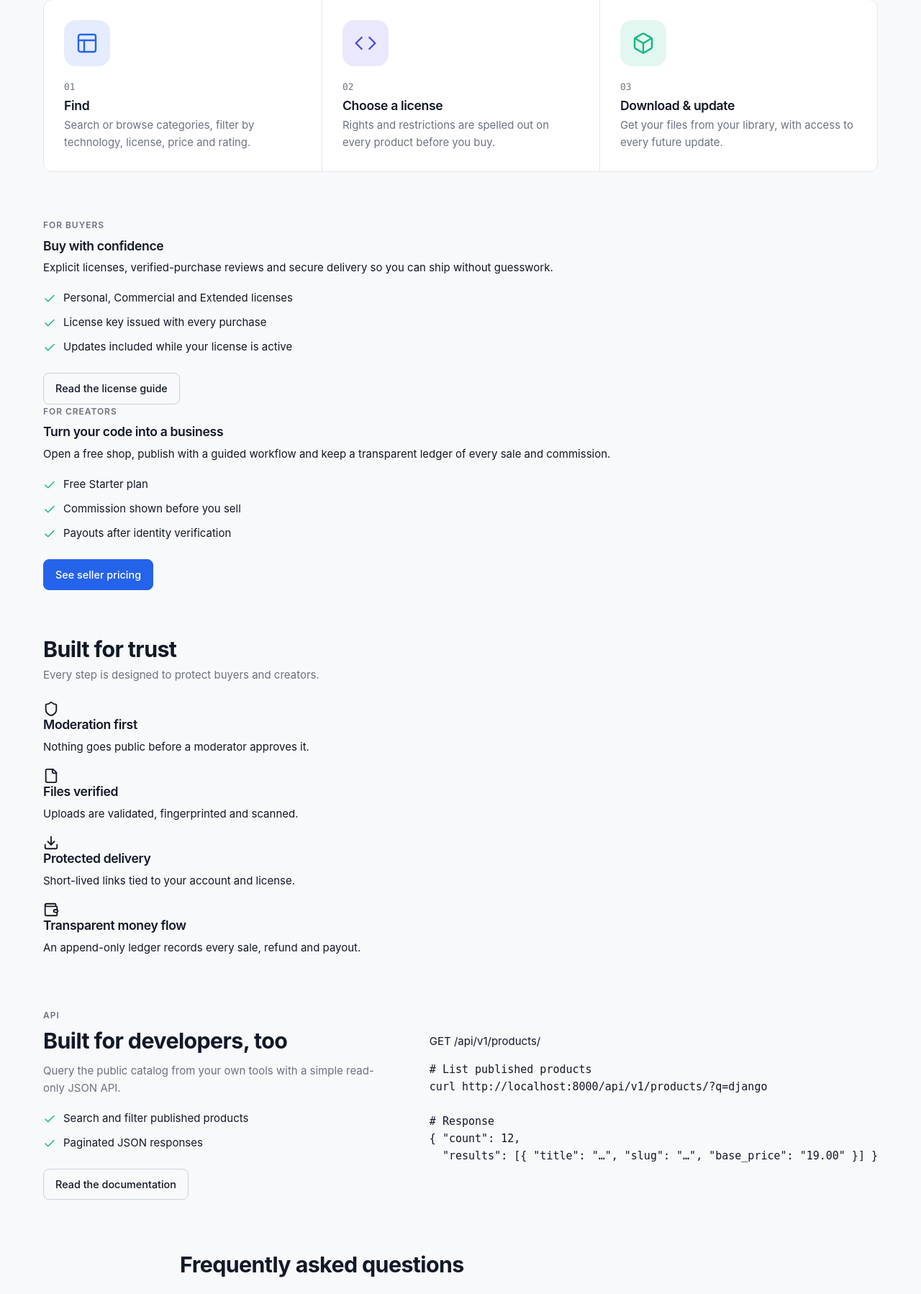
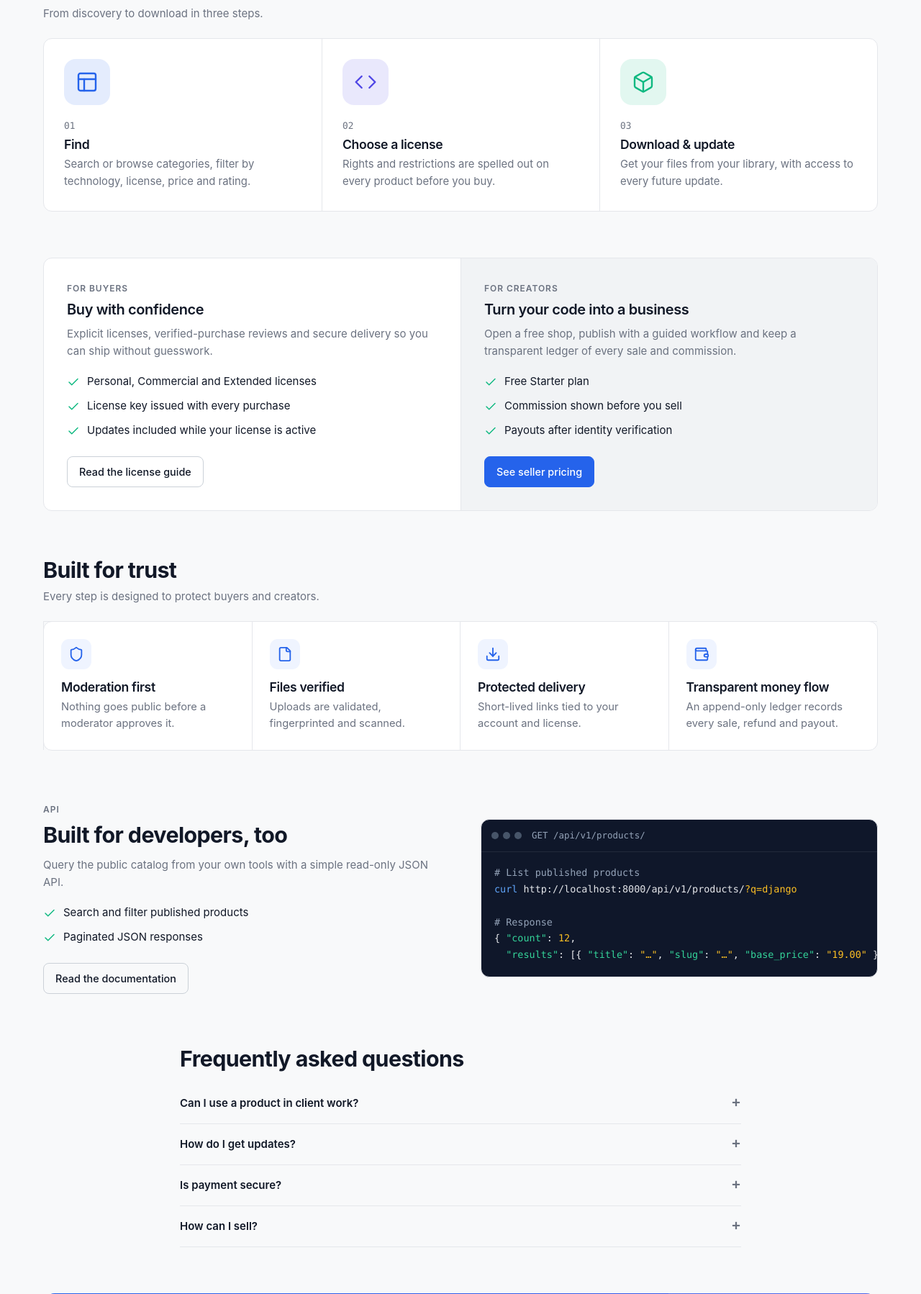
Before and after one commit to MindusX/INDPNS-MARKET, a Django app: page / in a window 1280 px wide. Shown: the part 1798-3596 px from the top of the page at 72% size. Run offline with Django 5.2, Linux system fonts and the light colour scheme; data that the repository does not hold is empty; parts of the project's set-up code (start-up, migrations or seed data) failed here and were passed over.

Commit message:
Add files via upload

```diff
--- a/static/css/home.css
+++ b/static/css/home.css
@@ -107,3 +107,37 @@
 .qr-box { display: inline-block; padding: 16px; border: 1px solid var(--color-border); border-radius: var(--radius-lg); background: var(--color-surface); }
 .qr-box .qr { width: 160px; background: #fff; padding: 8px; border-radius: 8px; }
 @media (max-width: 800px) { .dl-grid { grid-template-columns: 1fr; gap: 20px; } }
+
+/* ---------- Accueil pro (v2) ---------- */
+.hero-search .btn { width: 46px; min-width: 46px; padding: 0; }
+.pill { display: inline-flex; align-items: center; gap: 8px; padding: 5px 12px 5px 8px; border: 1px solid var(--color-border); border-radius: 999px; background: var(--color-surface); font-size: .8rem; color: var(--color-text-muted); margin-bottom: 18px; }
+.pill i { width: 8px; height: 8px; border-radius: 50%; background: var(--color-success); box-shadow: 0 0 0 3px var(--color-success-soft); }
+.hero-cta { display: flex; gap: 10px; flex-wrap: wrap; margin-top: 20px; }
+.hero2 { background: radial-gradient(900px 380px at 85% -10%, var(--color-accent-soft), transparent 70%); border-radius: var(--radius-xl); padding: 44px 32px 36px; margin-top: -4px; }
+@media (max-width: 640px) { .hero2 { padding: 24px 4px; } }
+.bento { display: grid; grid-template-columns: repeat(4, 1fr); gap: 16px; }
+.bento .cat-card { display: flex; flex-direction: column; }
+.bento .cat-art-wrap { flex: 1; min-height: 120px; }
+.bento .cat-art { height: 100%; aspect-ratio: auto; min-height: 120px; }
+.bento .cat-card:first-child { grid-column: span 2; grid-row: span 2; }
+.bento .cat-card:first-child .cat-art { min-height: 260px; }
+.bento .cat-card:first-child .cat-info strong { font-size: 1.2rem; }
+@media (max-width: 900px) { .bento { grid-template-columns: repeat(2, 1fr); } }
+@media (max-width: 480px) { .bento { grid-template-columns: 1fr; } .bento .cat-card:first-child { grid-column: auto; grid-row: auto; } }
+.split2 { display: grid; grid-template-columns: 1fr 1fr; gap: 0; border: 1px solid var(--color-border); border-radius: var(--radius-lg); background: var(--color-surface); overflow: hidden; }
+.split2 > div { padding: 32px; }
+.split2 > div + div { border-left: 1px solid var(--color-border); background: var(--color-surface-2); }
+.split2 h3 { font-size: 1.25rem; margin: 6px 0 10px; }
+.split2 p { color: var(--color-text-muted); }
+@media (max-width: 800px) { .split2 { grid-template-columns: 1fr; } .split2 > div + div { border-left: 0; border-top: 1px solid var(--color-border); } }
+.code-win { border-radius: var(--radius-lg); background: var(--color-code-bg); color: #E5E7EB; overflow: hidden; border: 1px solid var(--color-border); }
+.code-win .bar { display: flex; gap: 6px; padding: 12px 14px; border-bottom: 1px solid rgba(255,255,255,.08); align-items: center; }
+.code-win .bar i { width: 10px; height: 10px; border-radius: 50%; background: #475569; }
+.code-win .bar span { margin-left: 8px; font-size: .78rem; color: #94A3B8; font-family: var(--font-mono); }
+.code-win pre { margin: 0; padding: 18px; overflow-x: auto; font: .84rem/1.7 var(--font-mono); }
+.code-win .c1 { color: #60A5FA; } .code-win .c2 { color: #34D399; } .code-win .c3 { color: #94A3B8; } .code-win .c4 { color: #FBBF24; }
+.value-grid { display: grid; grid-template-columns: repeat(auto-fit, minmax(240px, 1fr)); gap: 0; border: 1px solid var(--color-border); border-radius: var(--radius-lg); background: var(--color-surface); }
+.value-grid > div { padding: 24px; border-left: 1px solid var(--color-border); border-top: 1px solid var(--color-border); margin: -1px 0 0 -1px; }
+.value-grid .ico { width: 42px; height: 42px; border-radius: 11px; background: var(--color-accent-soft); color: var(--color-link); display: grid; place-items: center; margin-bottom: 14px; }
+.value-grid h3 { margin-bottom: 6px; }
+.value-grid p { color: var(--color-text-muted); font-size: .92rem; margin: 0; }
```
